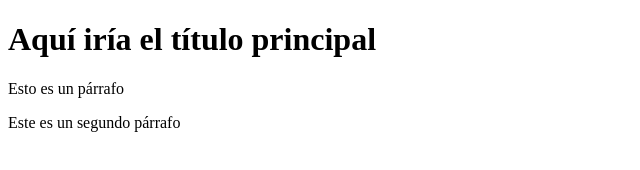
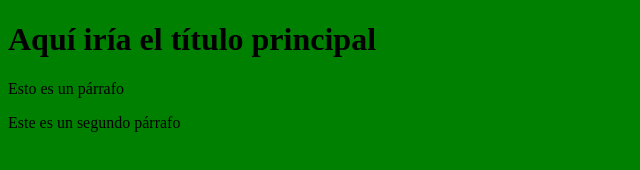
Before and after one commit to JERA757/Proyecto-Web-empresa-C, a plain HTML site: page index.html in a window 1280 px wide. Shown: the whole page, without its empty margins (0-640 px from the left). Drawn offline with Linux system fonts and the light colour scheme.

Commit message:
Enlace recontracorregido

```diff
--- a/index.html
+++ b/index.html
@@ -4,8 +4,8 @@
     <meta charset="UTF-8">
     <meta name="viewport" content="width=device-width, initial-scale=1.0">
     <title>Document</title>
+    <link rel="stylesheet" href="miEstilo.css">
 </head>
-    <link href="miEstilo.css">
 <body>
 
     <h1>Aquí iría el título principal</h1>
```
